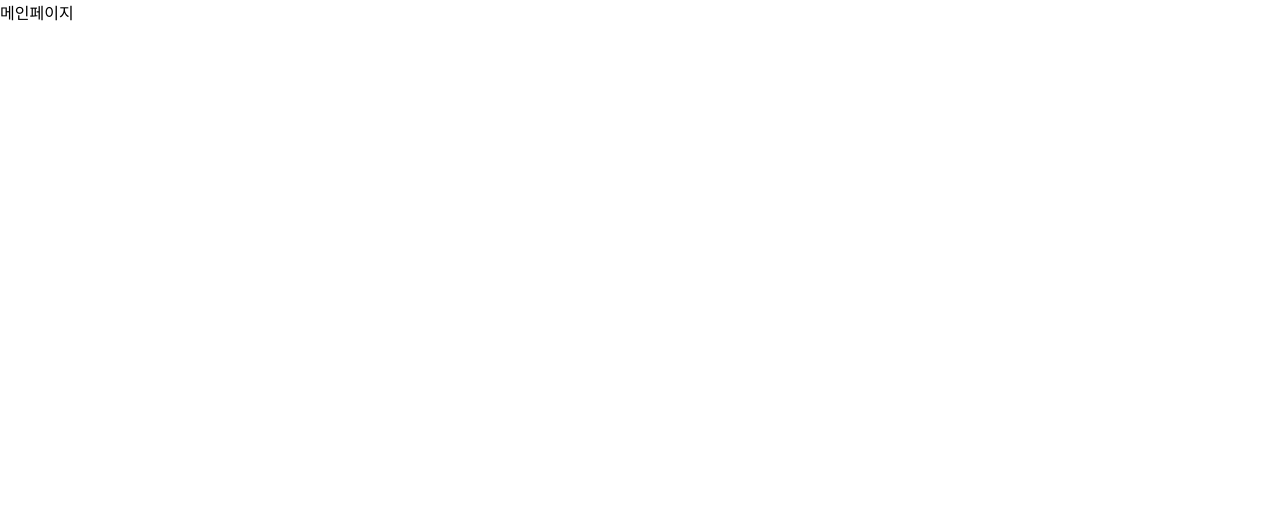
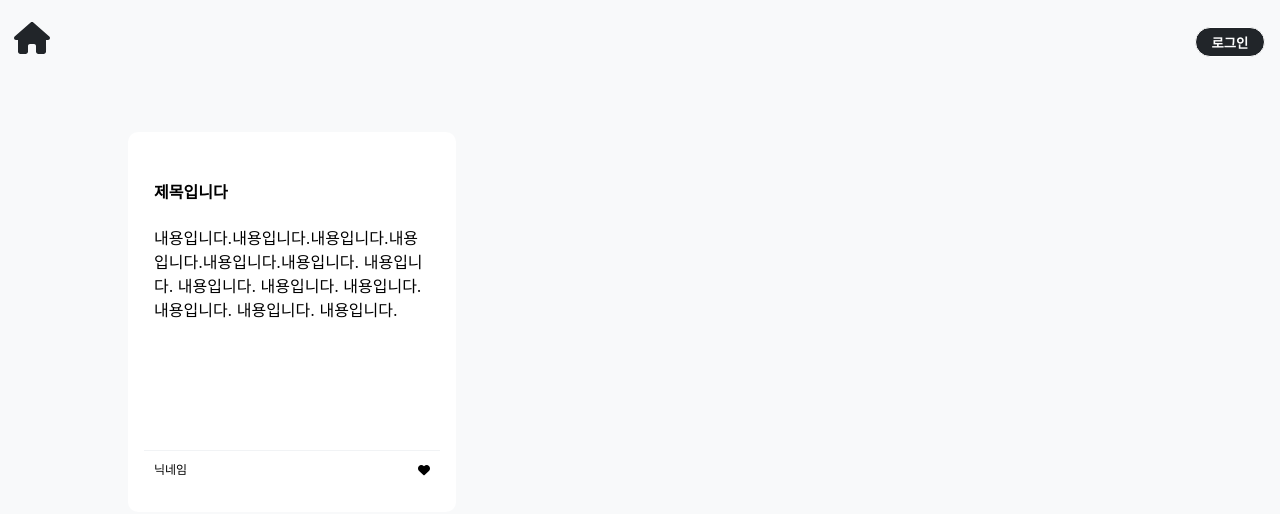
Before and after one commit to qoqomi/front-project, a React (Create React App) app: page / in a window 1280 px wide. Shown: the top 514 px of the page. Built offline with nearby package versions, Linux system fonts and the light colour scheme; the HTML template or start-up script is replaced by a standard one.

Commit message:
header 추가 ,Main 추가

```diff
--- a/src/App.js
+++ b/src/App.js
@@ -3,10 +3,12 @@ import Main from "./pages/Main";
 import Login from "./pages/Login";
 import Sign from "./pages/Sign";
 import Write from "./pages/Write";
+import Header from "./pages/Header";
 
 function App() {
   return (
     <div className="App">
+      <Header />
       <Routes>
         <Route path="/" exact element={<Main />}></Route>
         <Route path="/login" exact element={<Login />}></Route>
--- a/src/pages/Header.js
+++ b/src/pages/Header.js
@@ -1,11 +1,63 @@
 import React from "react";
+import { Link } from "react-router-dom";
+import styled from "styled-components";
+
+import { FontAwesomeIcon } from "@fortawesome/react-fontawesome";
+import { faHouse } from "@fortawesome/free-solid-svg-icons";
 
 const Header = () => {
   return (
     <>
-      <div>헤더</div>
+      <Container>
+        <Link to="/">
+          <FontAwesomeIcon
+            style={{
+              position: "fixed",
+              top: "12",
+              left: "14",
+              margin: "10px 10px 0px 0px ",
+              color: "#212529",
+            }}
+            icon={faHouse}
+            size="2x"
+          />
+        </Link>
+        <Button>로그인</Button>
+      </Container>
     </>
   );
 };
 
+const Container = styled.div`
+  height: 50px;
+  padding: 1rem;
+  background: #f8f9fa;
+  display: flex;
+  justify-content: space-between;
+  align-items: center;
+  position: sticky;
+  top: 0;
+`;
+
+const Button = styled.button`
+  height: 30px;
+  width: 70px;
+  border-radius: 20px;
+  background-color: #212529;
+  border: 1px solid;
+  color: white;
+  text-transform: uppercase;
+  transition: all 0.25s ease-in 0s;
+  font-weight: bold;
+  position: fixed;
+
+  right: 10px;
+
+  margin: 2px 5px 0px 0px;
+
+  &:hover {
+    background-color: white;
+    color: #212529;
+  }
+`;
 export default Header;
--- a/src/pages/Main.js
+++ b/src/pages/Main.js
@@ -1,11 +1,83 @@
 import React from "react";
+import styled from "styled-components";
+import { FontAwesomeIcon } from "@fortawesome/react-fontawesome";
 
+import { faHeart } from "@fortawesome/free-solid-svg-icons";
+
+<FontAwesomeIcon icon="fa-solid fa-heart" />;
 const Main = () => {
   return (
-    <>
-      <div>메인페이지</div>
-    </>
+    <Total>
+      <Container>
+        <Aarticle>
+          <Contents>
+            <h4>제목입니다</h4>
+            <p>
+              내용입니다.내용입니다.내용입니다.내용입니다.내용입니다.내용입니다.
+              내용입니다. 내용입니다. 내용입니다. 내용입니다. 내용입니다.
+              내용입니다. 내용입니다.
+            </p>
+          </Contents>
+          <Name>
+            <span>닉네임</span>
+            <div>
+              <FontAwesomeIcon icon={faHeart} />
+            </div>
+          </Name>
+        </Aarticle>
+      </Container>
+    </Total>
   );
 };
 
+const Total = styled.div`
+  background-color: #f8f9fa;
+  width: 100vw;
+  height: 100vh;
+`;
+const Container = styled.div`
+  display: grid;
+  grid-template-columns: repeat(3, 1fr);
+  grid-auto-rows: 380px;
+  grid-gap: 20px;
+  width: 80%;
+  max-width: 1240px;
+  margin: auto;
+  padding: 50px;
+  box-sizing: inherit;
+
+  @media screen and (max-width: 1050px) {
+    grid-template-columns: repeat(2, 1fr);
+  }
+  @media screen and (max-width: 770px) {
+    grid-template-columns: repeat(1, 1fr);
+  }
+`;
+
+const Aarticle = styled.div`
+  background-color: white;
+  box-sizing: inherit;
+  border-radius: 10px;
+  &:hover {
+    box-shadow: 0 0 11px rgba(33, 33, 33, 0.1);
+    transform: translateY(-3px);
+  }
+`;
+const Contents = styled.div`
+  padding: 0.625rem;
+  margin: 1rem;
+  box-sizing: inherit;
+  height: 70%;
+`;
+const Name = styled.div`
+  padding: 0.625rem;
+  margin: 1rem;
+
+  display: flex;
+  justify-content: space-between;
+  border-top: 1px solid #f1f3f5;
+  line-height: 1.5;
+  box-sizing: inherit;
+  font-size: 0.75rem;
+`;
 export default Main;
```
